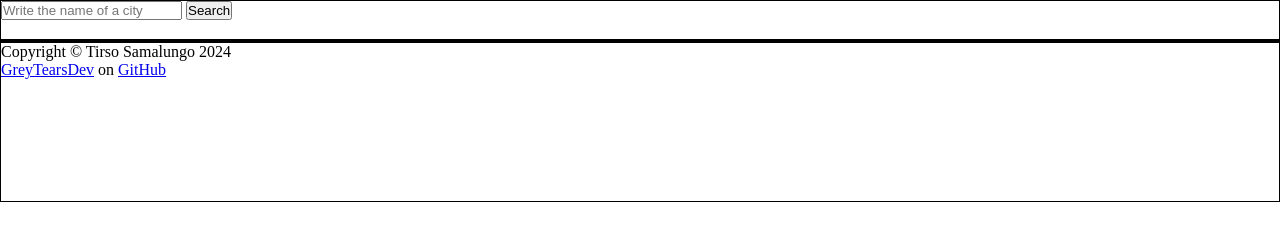
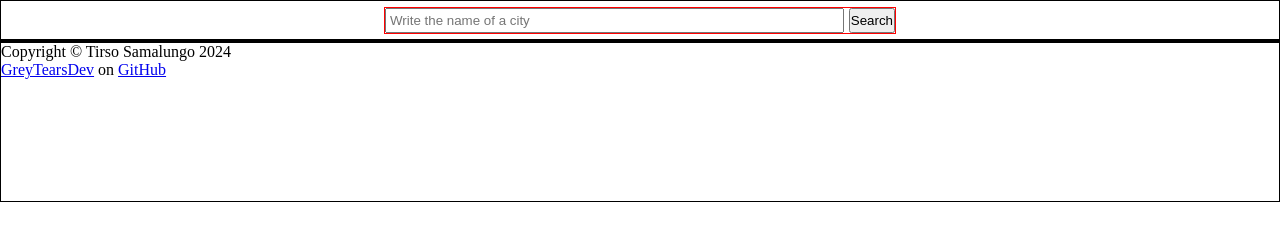
Before and after one commit to GreyTearsDev/weather-app, a website built with webpack: page src/index.html in a window 1280 px wide. Built offline with nearby package versions, Linux system fonts and the light colour scheme.

Commit message:
Add basic styling to form elements

```diff
--- a/src/index.html
+++ b/src/index.html
@@ -9,8 +9,7 @@
     <main class="main">
       <!-- Top section -->
       <div class="top">
-        <div class="top__form-container">
-          <form action="#" class="form">
+        <form action="#" class="top__form">
           <input
             type="text"
             class="form__input"
@@ -19,13 +18,12 @@
           <button class="button form__button">Search</button>
         </form>
       </div>
-      </div>
 
       <!-- Middle section -->
       <div class="middle">
-        <article class="middle__container middle__container--left"></article>
-        <article class="middle__container middle__container--center"></article>
-        <article class="middle__container middle__container--right"></article>
+        <div class="middle__container middle__container--left"></div>
+        <div class="middle__container middle__container--center"></div>
+        <div class="middle__container middle__container--right"></div>
       </div>
 
       <!-- Bottom section -->
--- a/src/styles.css
+++ b/src/styles.css
@@ -22,6 +22,26 @@ main > div {
 
 .top {
   grid-area: top;
+  display: flex;
+  justify-content: center;
+  align-items: center;
+}
+
+.top__form {
+  border: 1px solid red;
+  display: flex;
+  gap: 1%;
+  justify-content: space-between;
+  width: 40vw;
+}
+
+.form__input {
+  height: 25px;
+  padding: 3px;
+  width: 100%;
+}
+
+.form_button {
 }
 
 .middle {
```
Lines whose indentation alone changed are shown as unchanged.
